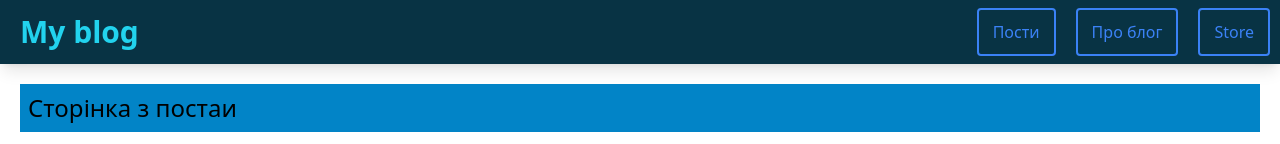
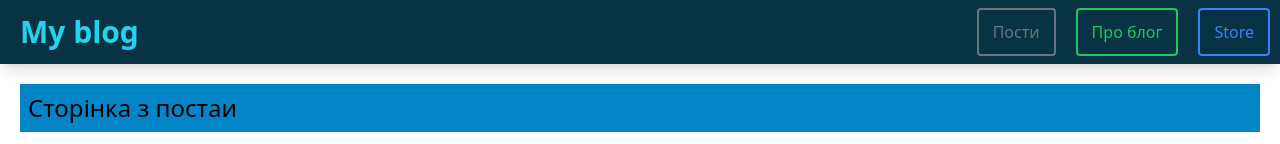
Before and after one commit to Nechaiev/my-vite-project, a Vue app: page /posts in a window 1280 px wide. Shown: the top 144 px of the page. Built offline with nearby package versions, Linux system fonts and the light colour scheme; no server answers.

Commit message:
fix button

```diff
--- a/src/components/Navbar.vue
+++ b/src/components/Navbar.vue
@@ -7,19 +7,11 @@
       My blog
     </div>
     <div class="ml-auto">
-      <my-button
-        @click="$router.push('/posts')"
-
-        >Пости</my-button
-      >
-      <my-button
-        @click="$router.push('/about')"
-
+      <my-button @click="$router.push('/posts')">Пости</my-button>
+      <my-button @click="$router.push('/about')" type="secondary"
         >Про блог</my-button
       >
-      <my-button
-        @click="$router.push('/store')"
-
+      <my-button @click="$router.push('/store')" type="primary"
         >Store</my-button
       >
     </div>
--- a/src/components/UI/MyButton.vue
+++ b/src/components/UI/MyButton.vue
@@ -1,16 +1,4 @@
 <!-- <template>
-  <button class="m-2.5 py-2.5 px-3.5 text-blue-500 border-solid border-2 rounded border-blue-500">
-    <slot></slot>
-  </button>
-</template>
-
-<script>
-export default {
-name: "my-button"
-}
-</script> -->
-
-<template>
   <button
     class="m-2.5 py-2.5 px-3.5 text-blue-500 border-solid border-2 rounded border-blue-500 transition-bg duration-300 hover:bg-blue-500 hover:text-white"
   >
@@ -21,6 +9,52 @@ name: "my-button"
 <script>
 export default {
   name: "my-button",
+};
+</script> -->
+
+<template>
+  <button
+    :class="computedClasses"
+    class="m-2.5 py-2.5 px-3.5 rounded transition duration-300"
+  >
+    <slot></slot>
+  </button>
+</template>
+
+<script>
+export default {
+  name: "MyButton",
+  props: {
+    type: String,
+  },
+  computed: {
+    computedClasses() {
+      let baseClasses = "border-solid border-2";
+      let textClasses = "";
+      let borderClasses = "";
+      let hoverClasses = "";
+
+      switch (this.type) {
+        case "primary":
+          textClasses = "text-blue-500";
+          borderClasses = "border-blue-500";
+          hoverClasses = "hover:bg-blue-500 hover:text-white";
+          break;
+        case "secondary":
+          textClasses = "text-green-500";
+          borderClasses = "border-green-500";
+          hoverClasses = "hover:bg-green-500 hover:text-white";
+          break;
+        default:
+          textClasses = "text-gray-500";
+          borderClasses = "border-gray-500";
+          hoverClasses = "hover:bg-gray-500 hover:text-white";
+          break;
+      }
+
+      return `${baseClasses} ${textClasses} ${borderClasses} ${hoverClasses}`;
+    },
+  },
 };
 </script>
 
```
